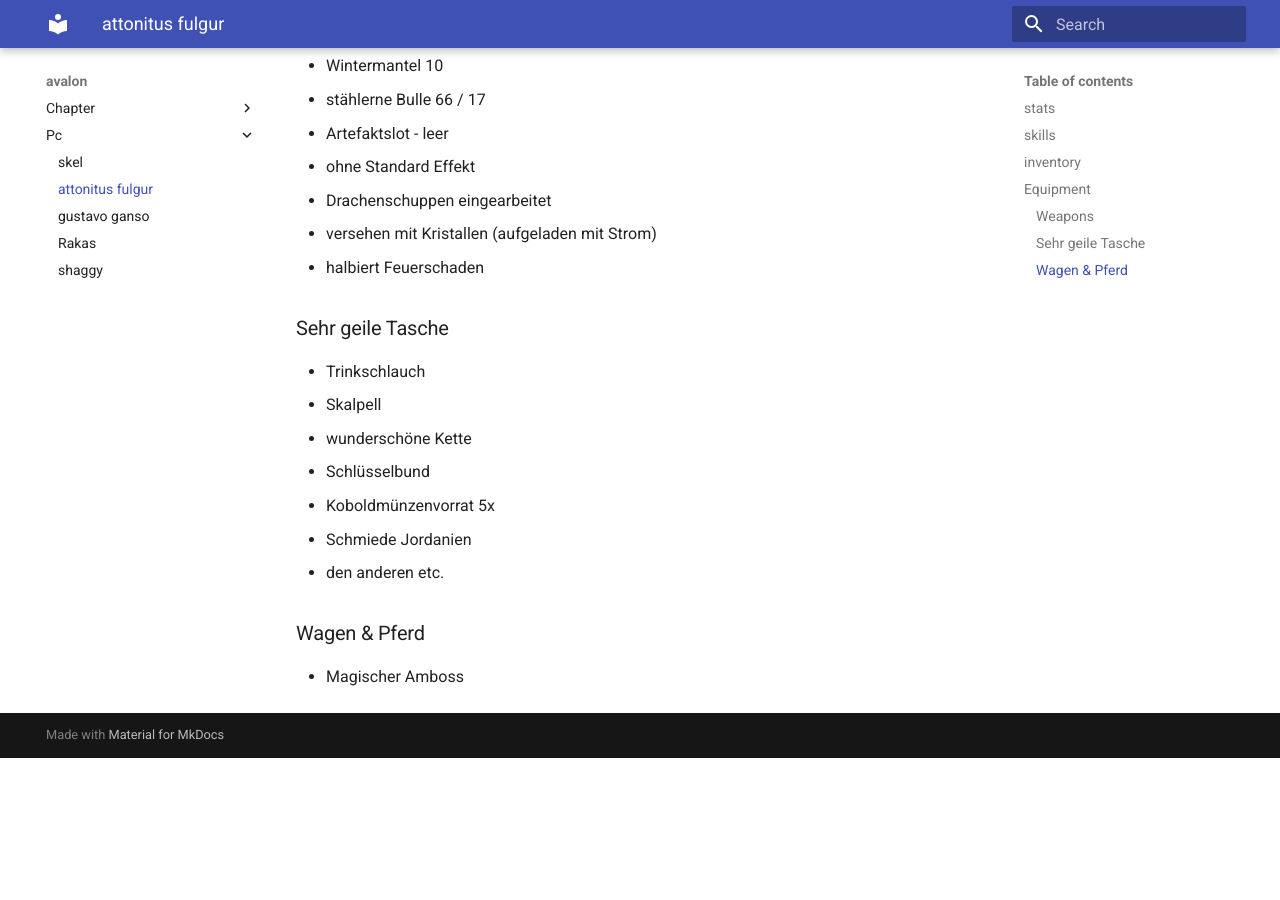
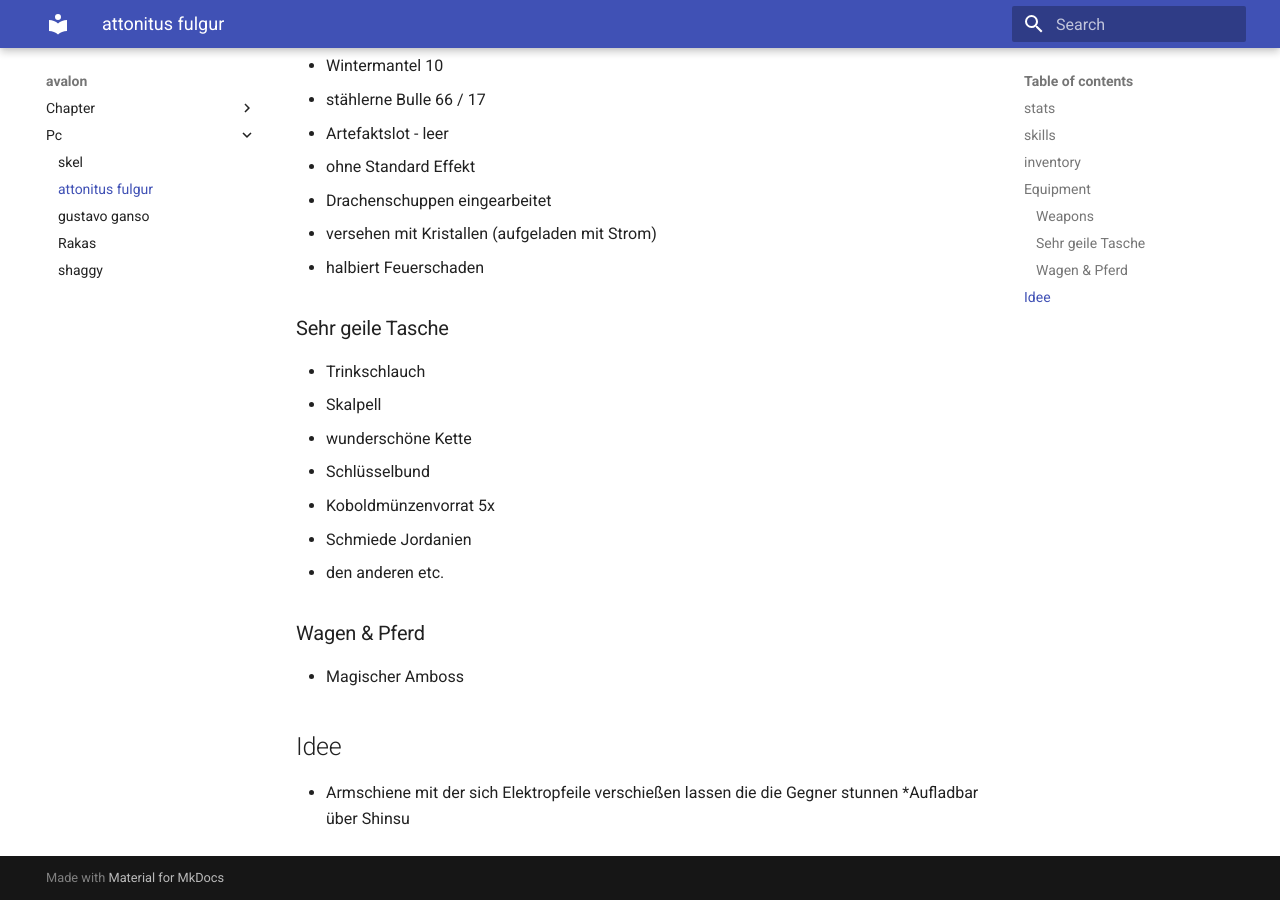
Before and after one commit to mkdocs-pnp/avalon, an MkDocs documentation site: the page built from docs/pc/attonitus_fulgur.md, in a window 1280 px wide and 900 px high, scrolled down 1144 px. Built offline with MkDocs 1.6.1 and Material for MkDocs 9.7.7, drawn with Linux system fonts in a browser that asks for light colours; before the commit the page ends 1902 px from its top, so only the background shows below that.

Commit message:
Update attonitus_fulgur.md

```diff
--- a/docs/pc/attonitus_fulgur.md
+++ b/docs/pc/attonitus_fulgur.md
@@ -1,3 +1,4 @@
+
 # attonitus fulgur
 
 ## stats
@@ -52,3 +53,7 @@
 ### Wagen & Pferd
 
 * Magischer Amboss
+
+##Idee
+* Armschiene mit der sich Elektropfeile verschießen lassen die die Gegner stunnen
+*Aufladbar über Shinsu
```
